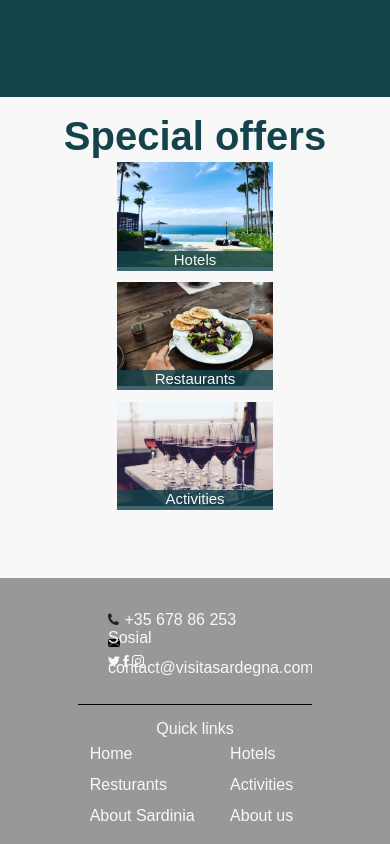
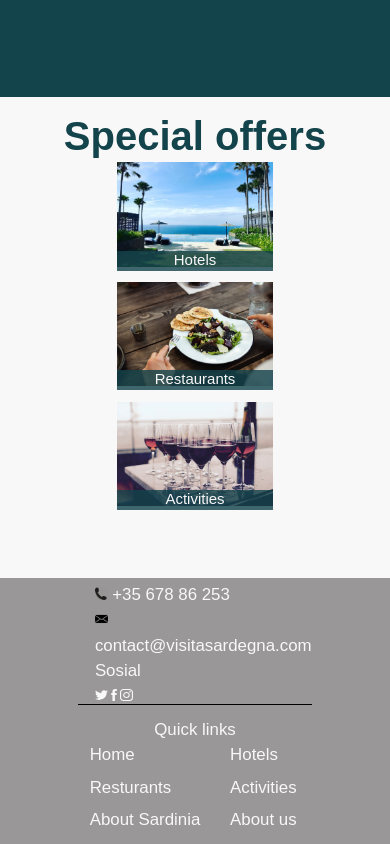
Before and after one commit to simenkjernlie/Webteknologi-Prosjekt, a plain HTML site: page src/index.html in a window 390 px wide. Shown: the part 834-1678 px from the top of the page. Drawn offline with Linux system fonts and the light colour scheme.

Commit message:
Uppdated links + Footer css fixes

```diff
--- a/src/CSS/footer.css
+++ b/src/CSS/footer.css
@@ -89,6 +89,8 @@
         float: none;
         margin: auto;
         height: 15vh;
+        font-size: 2vh;
+        line-height: 1.5vh;
     }
     #right_footer{
         width: 60%;
@@ -100,6 +102,26 @@
         overflow: auto;
         z-index: 1;
     }
+
+    #contactInf, socialMedia{
+        width: 60%;
+        float: left;
+        position: relative;
+    }
+
+    #contactInf{
+        margin-top: 0.5vh;
+        line-height: 150%;
+        margin-left: 2vh;
+        width: 60vw;
+    }
+
+    #socialMedia{
+        position: relative;
+        margin-left: 2vh;
+        bottom: 0;
+    }
+
     .footerLinkList{
         width: 150%;
         margin-left: 5%;
@@ -108,6 +130,11 @@
         text-align: center;
         margin-left: 0px;
     }
+    .footerImages{
+        height: 1.5vh;
+        width: 1.5vh;
+    }
+
 }
 
 /* When the screen less than 800px. A computer screen */
--- a/src/scripts/footer.js
+++ b/src/scripts/footer.js
@@ -60,11 +60,11 @@ links_Footer = {
     },
     resturants:{
         text:"Resturants",
-        href:"index.html",
+        href:"Restaurants.html",
     },
     activities:{
         text:"Activities",
-        href:"activities.html",
+        href:"Activities.html",
     },
     about_Sardinia:{
         text:"About Sardinia",
@@ -72,7 +72,7 @@ links_Footer = {
     },
     about_us:{
         text:"About us",
-        href:"index.html",
+        href:"About_us.html",
     },
 }
 
--- a/src/scripts/navigationBar.js
+++ b/src/scripts/navigationBar.js
@@ -118,7 +118,7 @@ navbarElements = {
     children: null,
     linkClass: "navigationBarListLink",
     extraLink: null,
-    pageLink: "restaurants.html"
+    pageLink: "Restaurants.html"
   },
   activities: {
     name: "Activities",
@@ -154,7 +154,7 @@ navbarElements = {
     },
     linkClass: "navigationBarListLink",
     extraLink: null,
-    pageLink: "activities.html"
+    pageLink: "Activities.html"
   },
   sardinia: {
     name: "About Sardinia",
@@ -168,7 +168,7 @@ navbarElements = {
     children: null,
     linkClass: "navigationBarListLink",
     extraLink: null,
-    pageLink: "About_Us.html"
+    pageLink: "About_us.html"
   }
 };
 
```
